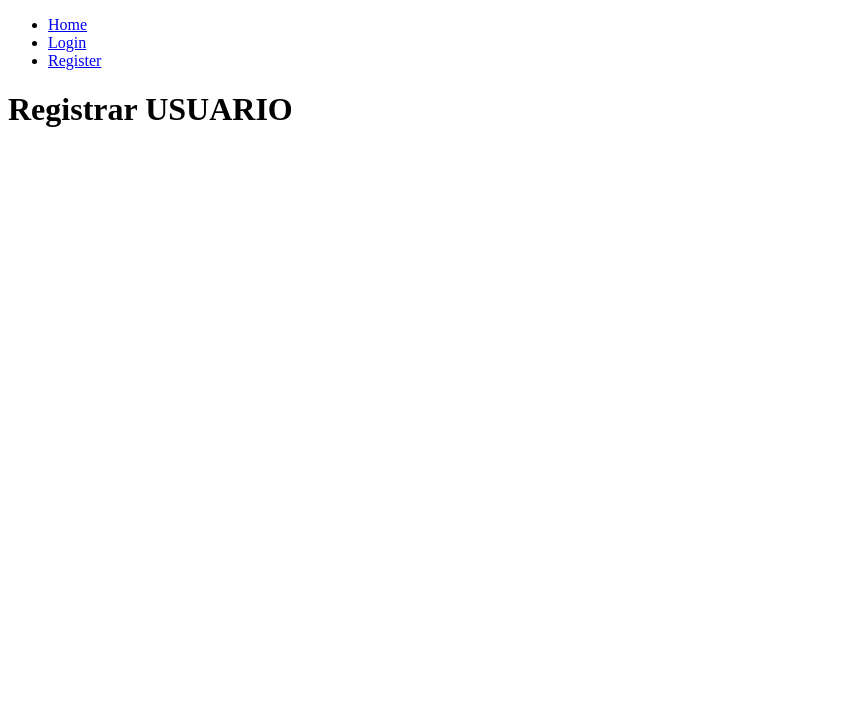
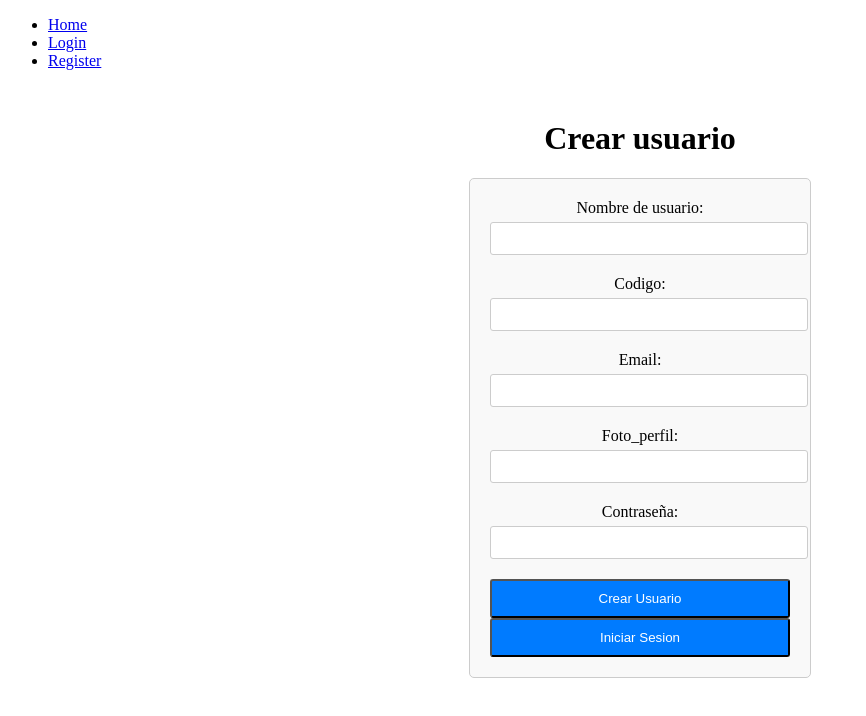
Before and after one commit to CesarUrquizo018/Proyecto-TAD-G4, a React (Create React App) app in the folder proyecto-tad-g4/client/: page /register in a window 1280 px wide. Shown: the top 716 px of the page, without its empty margins (0-866 px from the left). Built offline with nearby package versions, Linux system fonts and the light colour scheme.

Commit message:
registro_usuario

```diff
--- /dev/null
+++ b/proyecto-tad-g4/client/src/assets/styles/registro_usuario.css
@@ -0,0 +1,56 @@
+.crear_usuario {
+    text-align: center;
+    margin-top: 50px; /* Añadir margen superior para centrar verticalmente */
+  }
+
+  .crear_usuario-form {
+    max-width: 300px;
+    margin: 0 auto;
+    padding: 20px;
+    border: 1px solid #ccc;
+    border-radius: 5px;
+    background-color: #f9f9f9;
+  }
+
+  .form-group {
+    margin-bottom: 20px;
+  }
+
+  label {
+    display: block;
+    margin-bottom: 5px;
+  }
+
+  input[type="text"],
+  input[type="password"] {
+    width: 100%;
+    padding: 8px;
+    border: 1px solid #ccc;
+    border-radius: 3px;
+  }
+
+  .btn-login {
+    width: 100%;
+    padding: 10px;
+    background-color: #007bff;
+    color: #ffffff;
+    border: true;
+    border-color: #000000;
+    border-radius: 3px;
+    cursor: pointer;
+  }
+  .btn-crear_usuario{
+    width: 100%;
+    padding: 10px;
+    background-color: #007bff;
+    color: #fff;
+    border: true;
+    border-color: #000000;
+    border-radius: 3px;
+    cursor: pointer;
+  }
+
+  .message {
+    margin-top: 20px;
+    color: #ff0000;
+  }
--- a/proyecto-tad-g4/client/src/pages/RegisterPage.js
+++ b/proyecto-tad-g4/client/src/pages/RegisterPage.js
@@ -1,13 +1,64 @@
 // src/pages/HomePage.js
+import React, { useState } from 'react';
+import axios from 'axios';
+import { useNavigate } from 'react-router-dom';
+import '../assets/styles/registro_usuario.css'; // Ajusta la ruta si es necesario
 
-import React from 'react';
+function RegisterPage() {
+    const [username, setUsername] = useState('');
+    const [codigo, setCodigo] = useState('');
+    const [email, setEmail] = useState('');
+    const [foto_perfil, setFoto_Perfil] = useState('');
+    const [password, setPassword] = useState('');
+    const [message, setMessage] = useState('');
+    const navigate = useNavigate(); // Hook para navegar
 
-const RegisterPage = () => {
-  return (
-    <div className="register">
-        <h1>Registrar USUARIO</h1>
-    </div>
-  );
-};
+    const handleSubmit = async (e) => {
+        e.preventDefault();
+        try {
+            const response = await axios.post('http://localhost:3000/register', { username,codigo,email,foto_perfil,password });
+            setMessage(response.data.message);
+            // Navegar a otra ruta en caso de inicio de sesión exitoso
+            navigate('/ruta-de-destino'); // Cambia '/ruta-de-destino' por la ruta deseada
+        } catch (error) {
+            setMessage(error.response ? error.response.data.message : 'Error de conexión');
+        }
+    };
 
+    const handleCreateClick = () => {
+        // Utiliza navigate para ir a la página de registro
+        navigate('/login'); // Ajusta la ruta según tu configuración de rutas
+    };
+
+    return (
+        <div className="crear_usuario">
+            <h1>Crear usuario</h1>
+            <form onSubmit={handleSubmit} className="crear_usuario-form">
+                <div className="form-group">
+                    <label htmlFor="username">Nombre de usuario:</label>
+                    <input type="text" id="username" value={username} onChange={(e) => setUsername(e.target.value)} />
+                </div>
+                <div className="form-group">
+                    <label htmlFor="codigo">Codigo:</label>
+                    <input type="text" id="codigo" value={codigo} onChange={(e) => setCodigo(e.target.value)} />
+                </div>
+                <div className="form-group">
+                    <label htmlFor="email">Email:</label>
+                    <input type="text" id="email" value={email} onChange={(e) => setEmail(e.target.value)} />
+                </div>
+                <div className="form-group">
+                    <label htmlFor="foto_perfil">Foto_perfil:</label>
+                    <input type="text" id="foto_perfil" value={foto_perfil} onChange={(e) => setFoto_Perfil(e.target.value)} />
+                </div>
+                <div className="form-group">
+                    <label htmlFor="password">Contraseña:</label>
+                    <input type="password" id="password" value={password} onChange={(e) => setPassword(e.target.value)} />
+                </div>
+                <button type="submit" className="btn-crear_usuario">Crear Usuario</button>
+                <button type="button" onClick={handleCreateClick} className="btn-login">Iniciar Sesion</button>
+            </form>
+            {message && <p className="message">{message}</p>}
+        </div>
+    );
+}
 export default RegisterPage;
```
Also changed, not shown: 1 other file (tests, documents, lock files or other folders).
